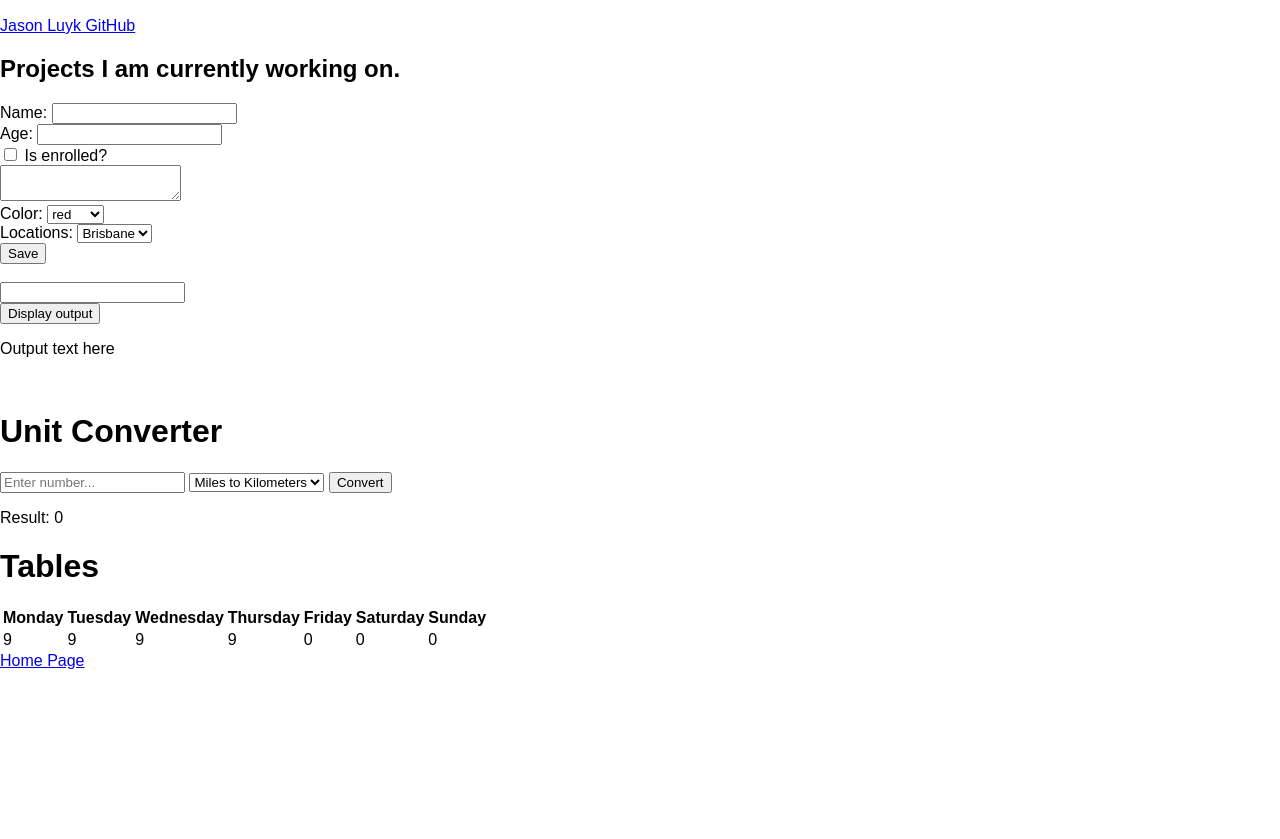
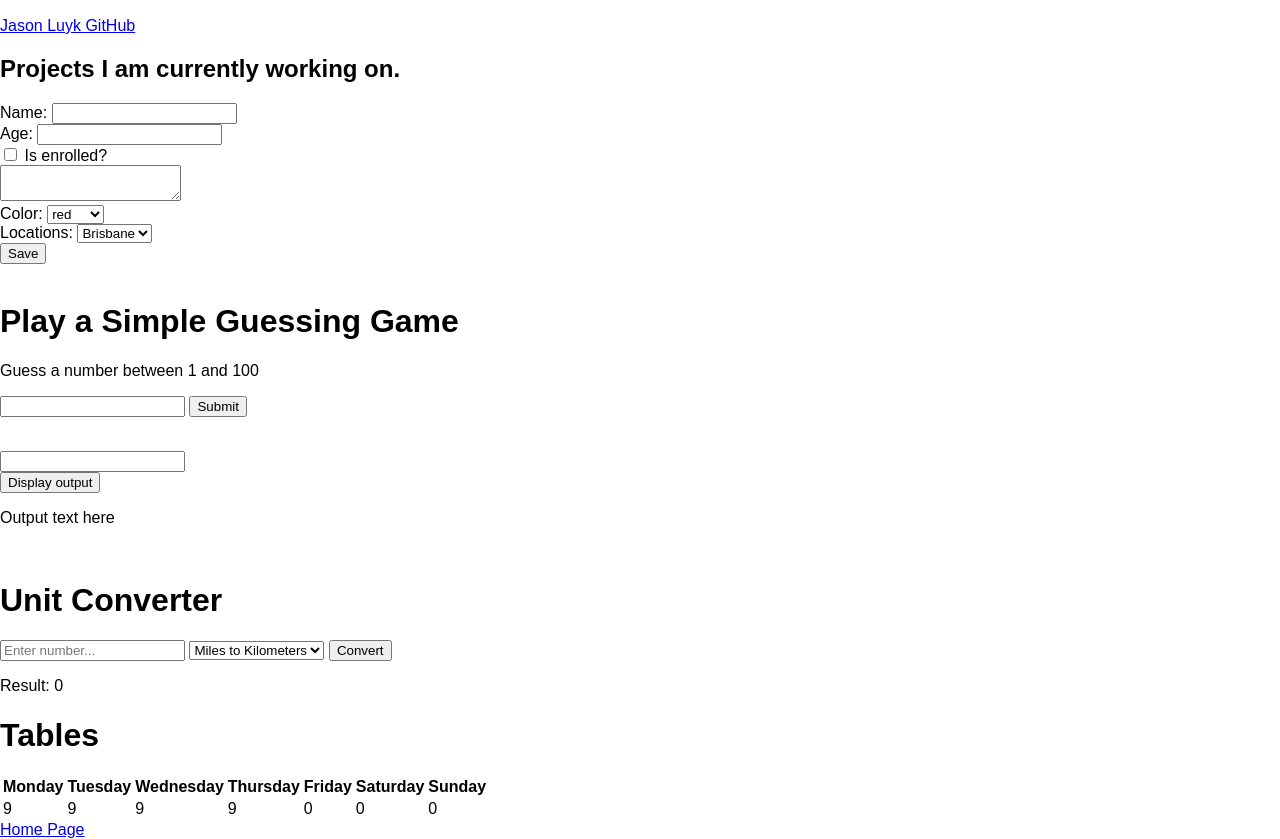
Before and after one commit to jasonluyk/myWebpage, a plain HTML site: page myWebsite/myprojects.html in a window 1280 px wide. Shown: the part 71-910 px from the top of the page. Before the commit the page ends 800 px from the top, so only its background shows below. Drawn offline with Linux system fonts and the light colour scheme.

Commit message:
added guessing game

```diff
--- a/myWebsite/javascriptCode.js
+++ b/myWebsite/javascriptCode.js
@@ -22,3 +22,32 @@ function convert(){
       }
     document.getElementById("resultElement").innerHTML = result;
     }
+
+    function random() {
+      const randomNumber = Math.floor(Math.random() * 100) + 1;
+      return randomNumber;
+    }
+
+    let number = random();
+    let guesses = 1;
+
+    function checkGuess() {
+      const inputElement = document.getElementById("guess");
+      const feedbackElement = document.getElementById("feedback");
+      let guess = inputElement.value;
+
+      if (guess == number) {
+        feedbackElement.innerHTML = "You guessed right! It took you " + guesses + " guess(s) to get the number. Give it another try!";
+        feedbackElement.style.color = "green";
+        number = Math.floor(Math.random() * 100) + 1;
+      } else if (guess < number) {
+        feedbackElement.innerHTML = "Too low! Try again.";
+        feedbackElement.style.color = "red";
+        guesses += 1;
+      } else {
+        feedbackElement.innerHTML = "Too high! Try again.";
+        feedbackElement.style.color = "red";
+        guesses += 1;
+      }
+      console.log(number);
+    }
--- a/myWebsite/myprojects.html
+++ b/myWebsite/myprojects.html
@@ -55,6 +55,14 @@
             </div>
         </form>
         <br>
+        <div class="container">
+            <h1>Play a Simple Guessing Game</h1>
+            <p>Guess a number between 1 and 100</p>
+            <input type="number" id="guess"/>
+            <button onclick="checkGuess()">Submit</button>
+            <p id="feedback"></p>
+        </div>
+        <br>
         <div>
             <input type="text" id="input">
             <br>
```
